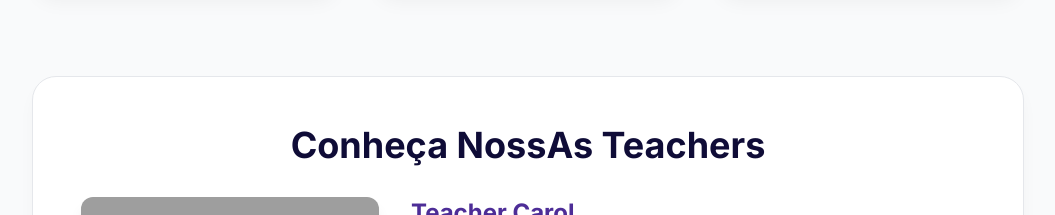
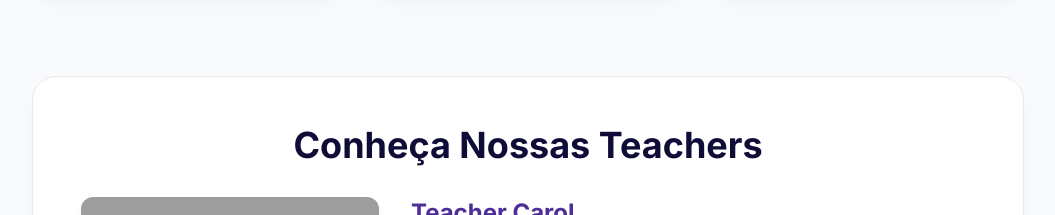
Before and after one commit to iacarolpessoa/dream-ingles, a plain HTML site: page index.html in a window 1280 px wide. Shown: the part 2000-2215 px from the top of the page, without its empty margins (112-1167 px from the left). Drawn offline with nearby package versions, Linux system fonts and the light colour scheme; grey boxes are pictures that could not be loaded.

Commit message:
Fix typo in teachers section header

```diff
--- a/index.html
+++ b/index.html
@@ -170,7 +170,7 @@
         <!-- Seção "Um pouco sobre nós..." - BIOGRAFIAS E FOTOS NOVAS -->
         <section id="teachers" class="mb-20">
              <div class="card p-8 md:p-12 rounded-3xl">
-                <h2 class="text-3xl sm:text-4xl font-bold mb-8 text-center text-[#0f0c37]">Conheça NossAs Teachers</h2>
+                <h2 class="text-3xl sm:text-4xl font-bold mb-8 text-center text-[#0f0c37]">Conheça Nossas Teachers</h2>
 
                 <!-- Teacher Carol -->
                 <div class="flex flex-col md:flex-row items-start gap-8 mb-12 border-b pb-8 border-gray-100">
```
